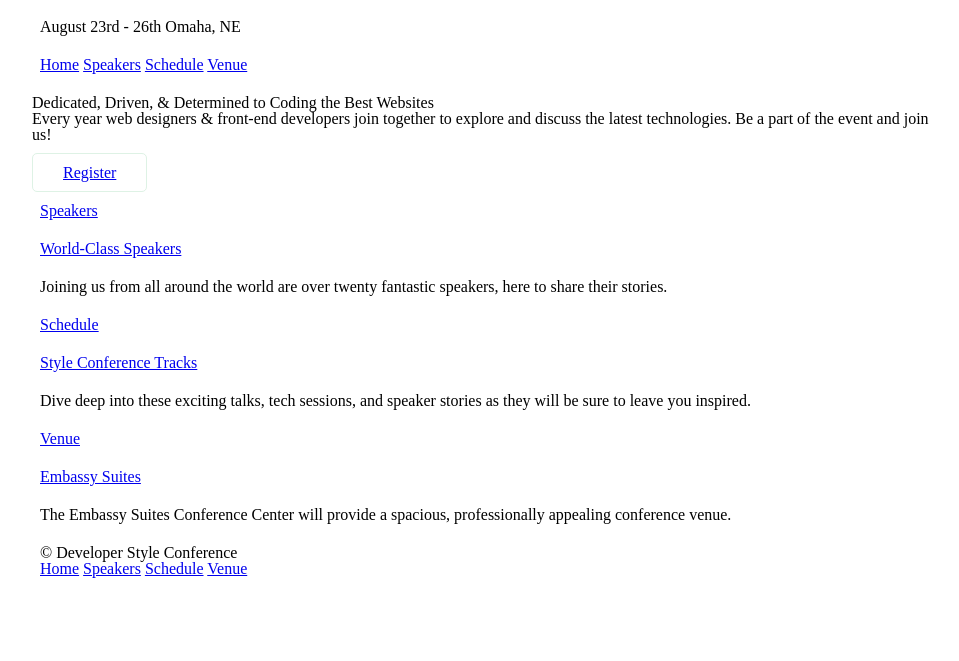
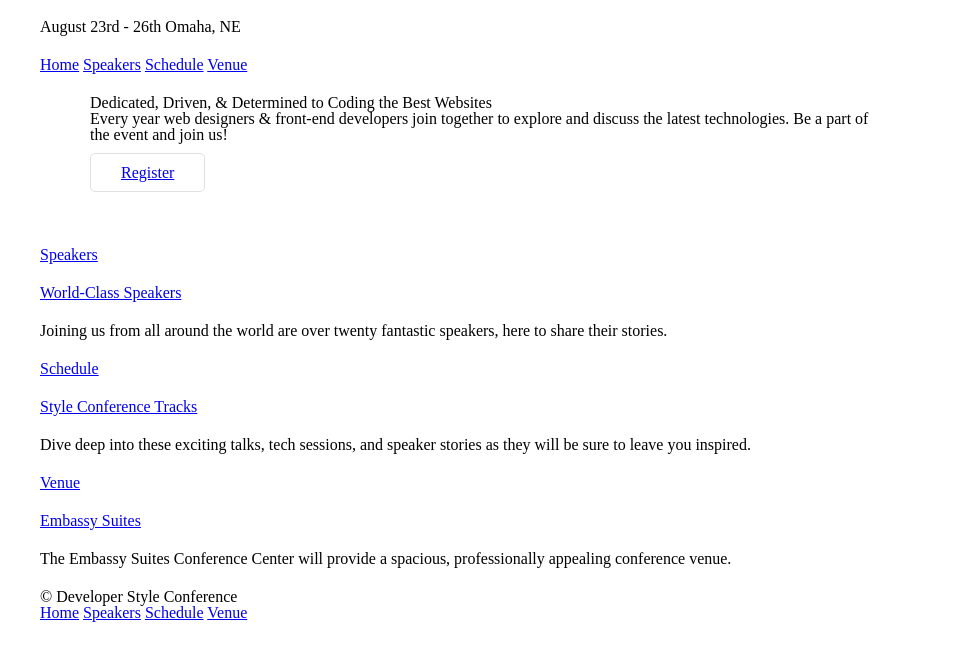
Before and after one commit to mcnny/foundations-of-web-dev, a plain HTML site: page style-conference/index.html in a window 1280 px wide. Shown: the part 19-680 px from the top of the page, without its empty margins (150-1109 px from the left). Drawn offline with Linux system fonts and the light colour scheme.

Commit message:
style conference part 2

```diff
--- a/style-conference/css/standard.css
+++ b/style-conference/css/standard.css
@@ -156,7 +156,7 @@ Grid Styles
 }
 
 .hero {
-    padding: 22px
+    padding: 22px 80px 66px 80px;
 }
 
 /*=====================
@@ -182,6 +182,6 @@ Buttons
 }
 
 .btn-alt{
-    border: 1px solid #def2E5;
+    border: 1px solid #dfe2e5;
     padding: 10px 30px;
 }
```
